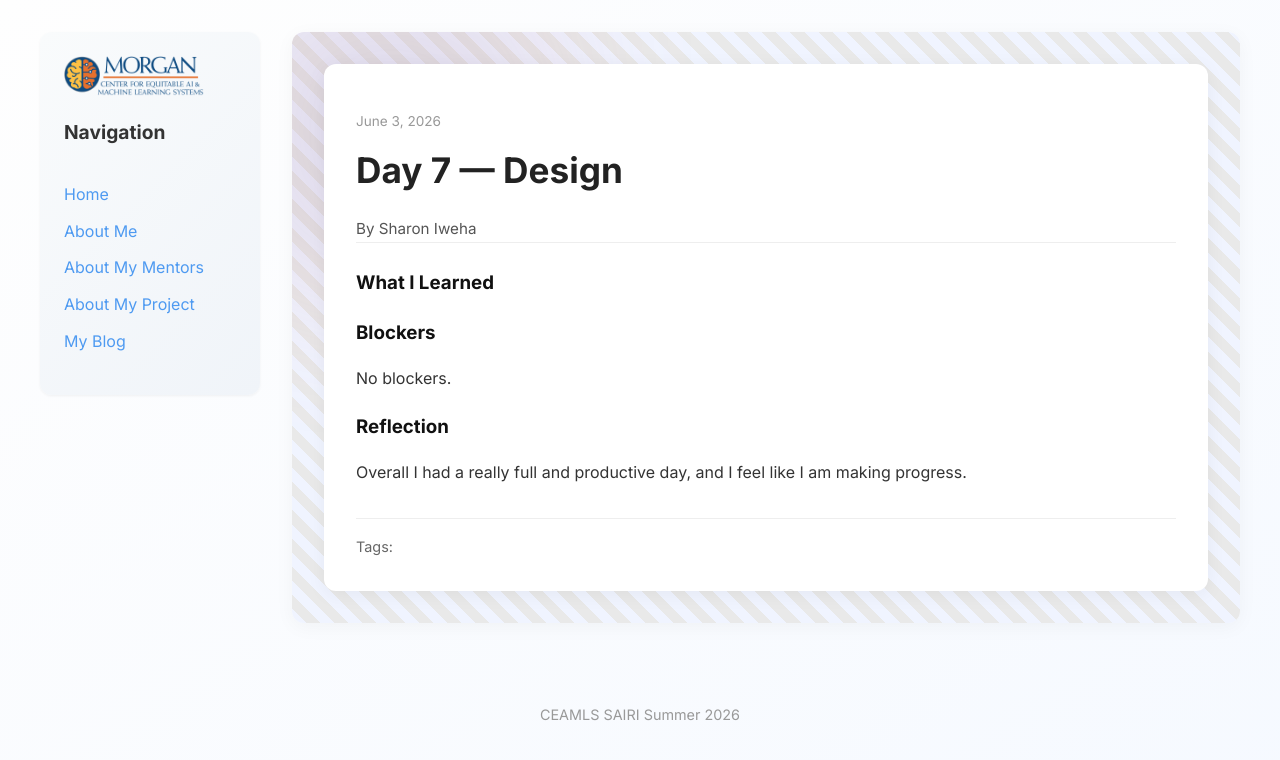
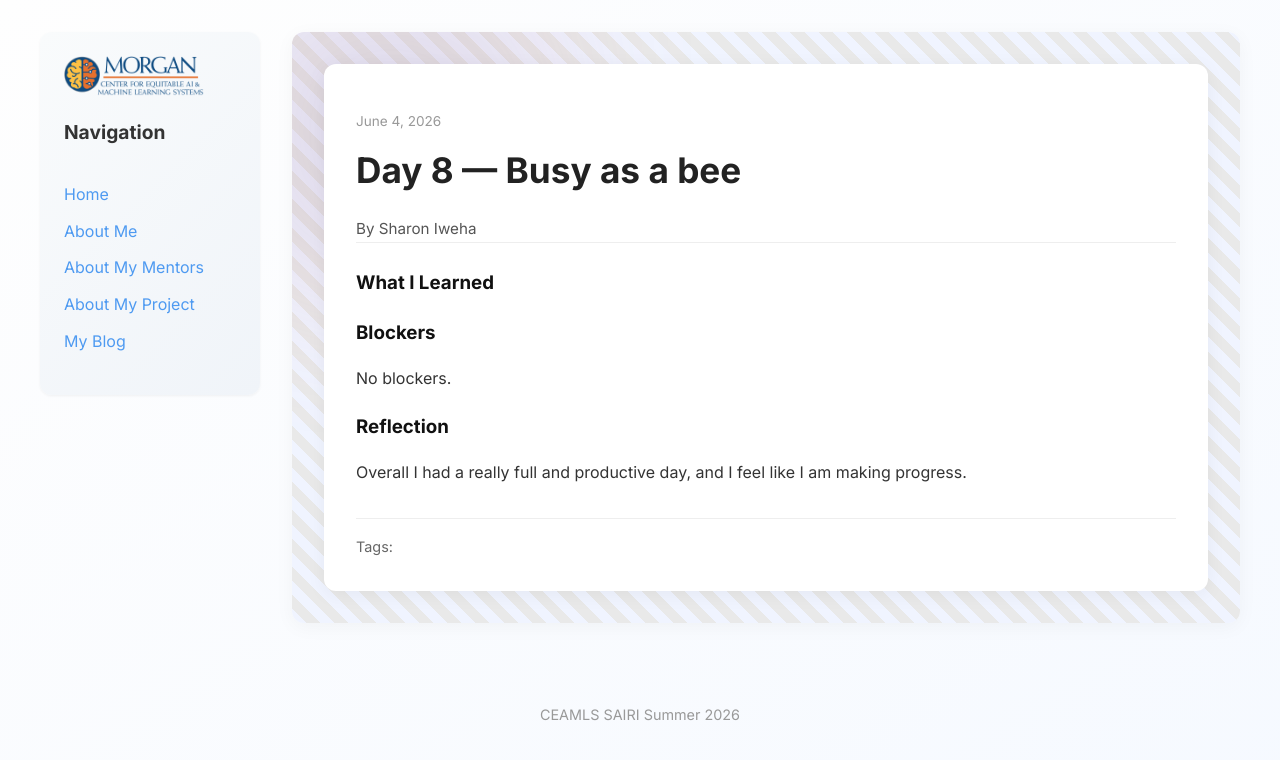
Before and after one commit to sharoniweha/sharoniweha.ceamls26.github.io, a Jekyll site: the page built from _posts/2026-06-04-day-8.md, in a window 1280 px wide. Shown: the top 760 px of the page. Built offline with Jekyll 4.4.1, drawn with Linux system fonts in a browser that asks for light colours.

Commit message:
Update 2026-06-04-day-8.md

```diff
--- a/_posts/2026-06-04-day-8.md
+++ b/_posts/2026-06-04-day-8.md
@@ -1,8 +1,8 @@
 ---
 layout: post
-title: "Day 7 — Design"
-date: 2026-06-03
-permalink: /day7.html
+title: "Day 8 — Busy as a bee"
+date: 2026-06-04
+permalink: /day8.html
 
 
 what_i_learned: |
```
